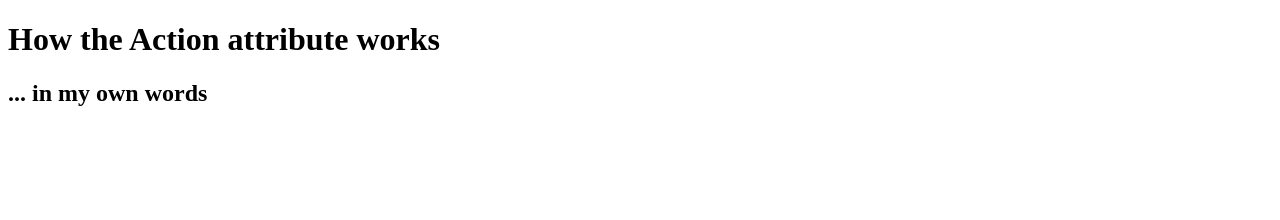
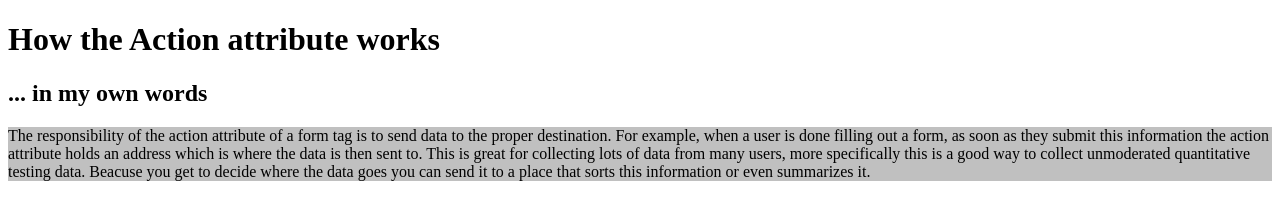
Before and after one commit to Haiden-Murphy/UX220Test2-Haiden, a plain HTML site: page q2.html in a window 1280 px wide. Drawn offline with Linux system fonts and the light colour scheme.

Commit message:
Style answer paragraph with silver background
Added CSS to style the background of the answer paragraph.

```diff
--- a/q2.html
+++ b/q2.html
@@ -8,7 +8,10 @@ a form tag. Apply css formatting to change the background of the the paragraphs
 Change the non-silver space around your paragraph to have a left and bottom margin equal to the height of a default character.
 -->
     <style>
-        /* Put your css here */
+        #answer
+        {
+            background-color: silver;
+        }
     </style>
 </head>
 
@@ -17,7 +20,12 @@ Change the non-silver space around your paragraph to have a left and bottom marg
     <main>
         <h1>How the Action attribute works</h1>
         <h2>... in my own words</h2>
-        <p></p>
+        <p id=answer>
+            The responsibility of the action attribute of a form tag is to send data to the proper destination. For example, when a user is done
+            filling out a form, as soon as they submit this information the action attribute holds an address which is where the data is then sent to.
+            This is great for collecting lots of data from many users, more specifically this is a good way to collect unmoderated quantitative testing data.
+            Beacuse you get to decide where the data goes you can send it to a place that sorts this information or even summarizes it.
+        </p>
     </main>
 </body>
 
```
